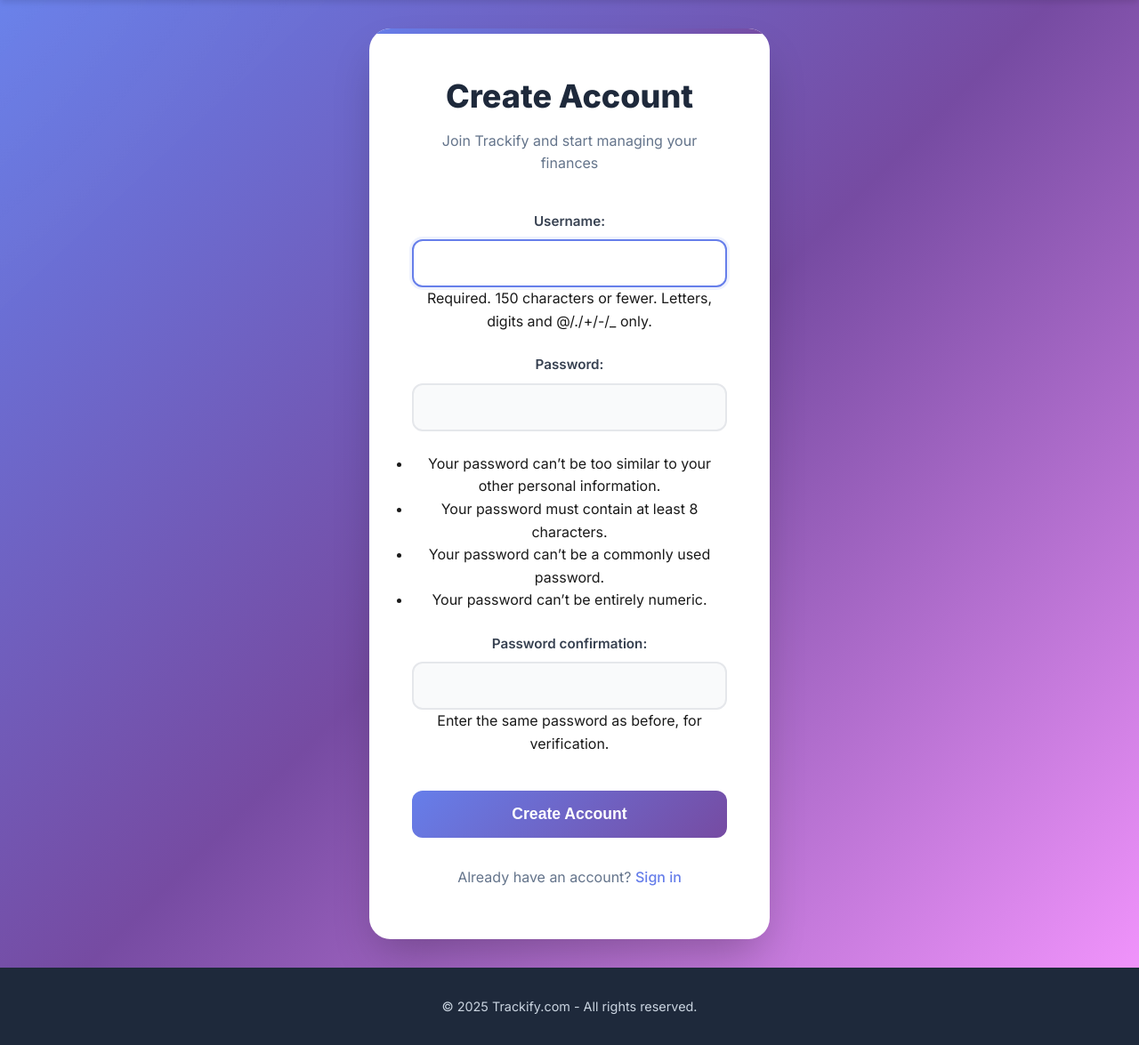
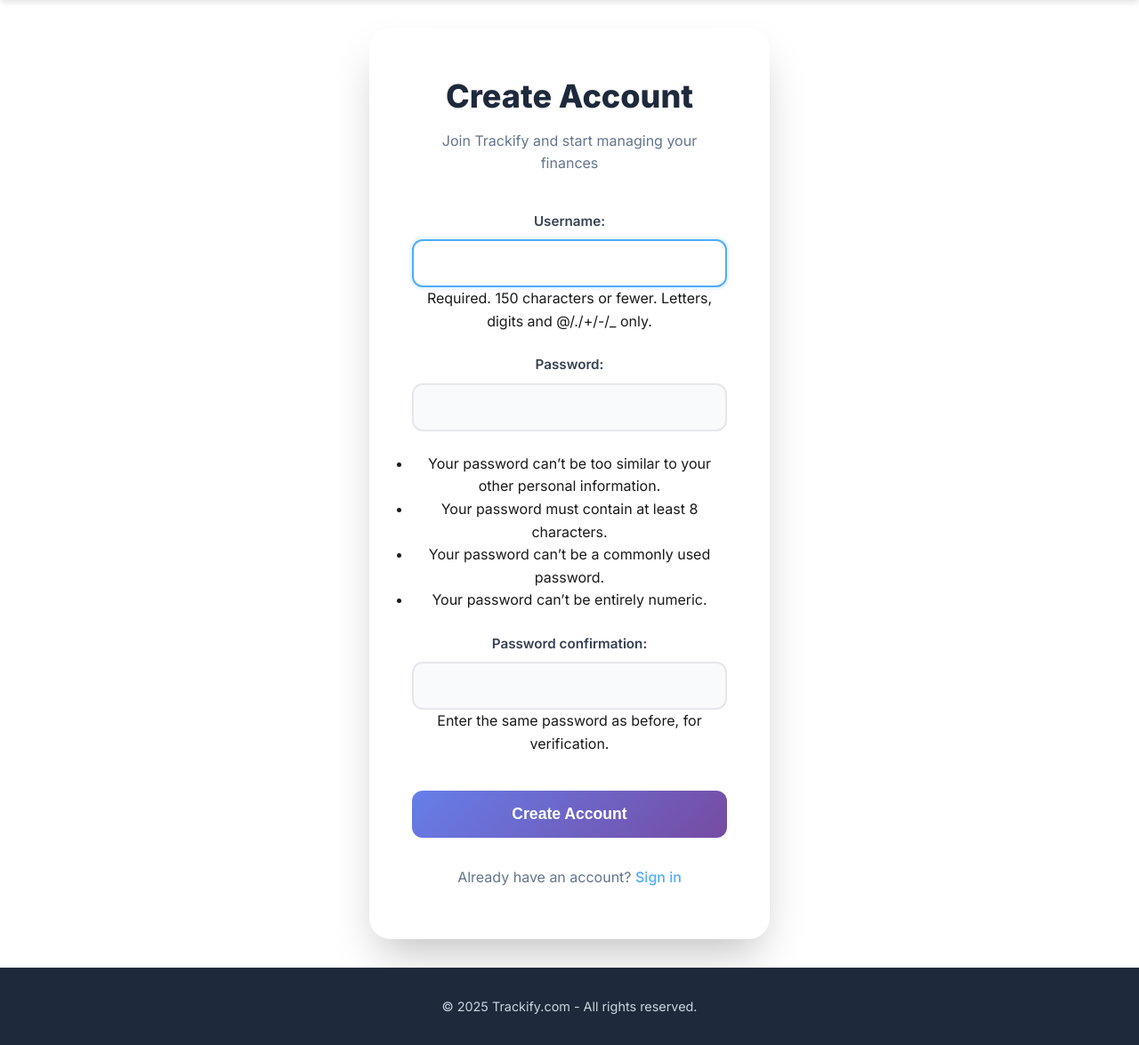
Before and after one commit to Jdnavapara/Trackify, a Django app: page /accounts/signup/ in a window 1280 px wide. Shown: the part 148-1323 px from the top of the page at 89% size. Run offline with Django 5.2, Linux system fonts and the light colour scheme.

Commit message:
fix color

```diff
--- a/budgetlens/core/static/css/auth.css
+++ b/budgetlens/core/static/css/auth.css
@@ -1,6 +1,6 @@
 /* Authentication Pages Styles */
 .auth-container {
-    background: linear-gradient(135deg, #667eea 0%, #764ba2 50%, #f093fb 100%);
+    background: white;
     min-height: 100vh;
     display: flex;
     align-items: center;
@@ -10,21 +10,7 @@
     overflow: hidden;
 }
 
-.auth-container::before {
-    content: '';
-    position: absolute;
-    top: -50%;
-    left: -50%;
-    width: 200%;
-    height: 200%;
-    background: radial-gradient(circle, rgba(255,255,255,0.1) 0%, transparent 70%);
-    animation: float 20s ease-in-out infinite;
-}
 
-@keyframes float {
-    0%, 100% { transform: translate(-50%, -50%) rotate(0deg); }
-    50% { transform: translate(-50%, -50%) rotate(180deg); }
-}
 
 .auth-card {
     background: white;
@@ -44,7 +30,7 @@
     left: 0;
     right: 0;
     height: 6px;
-    background: linear-gradient(135deg, #667eea, #764ba2);
+    /* background: linear-gradient(135deg, #4facfe, #00f2fe, #43e97b); */
 }
 
 .auth-header {
@@ -98,9 +84,9 @@
 .auth-form p input[type="password"]:focus,
 .auth-form p input[type="email"]:focus {
     outline: none;
-    border-color: #667eea;
+    border-color: #4facfe;
     background: white;
-    box-shadow: 0 0 0 3px rgba(102, 126, 234, 0.1);
+    box-shadow: 0 0 0 3px rgba(79, 172, 254, 0.1);
 }
 
 /* Specific styling for username and password fields */
@@ -154,14 +140,14 @@
 }
 
 .auth-links a {
-    color: #667eea;
+    color: #4facfe;
     text-decoration: none;
     font-weight: 500;
     transition: color 0.3s ease;
 }
 
 .auth-links a:hover {
-    color: #4c51bf;
+    color: #00f2fe;
     text-decoration: underline;
 }
 
```
Also changed, not shown: budgetlens/db.sqlite3.
